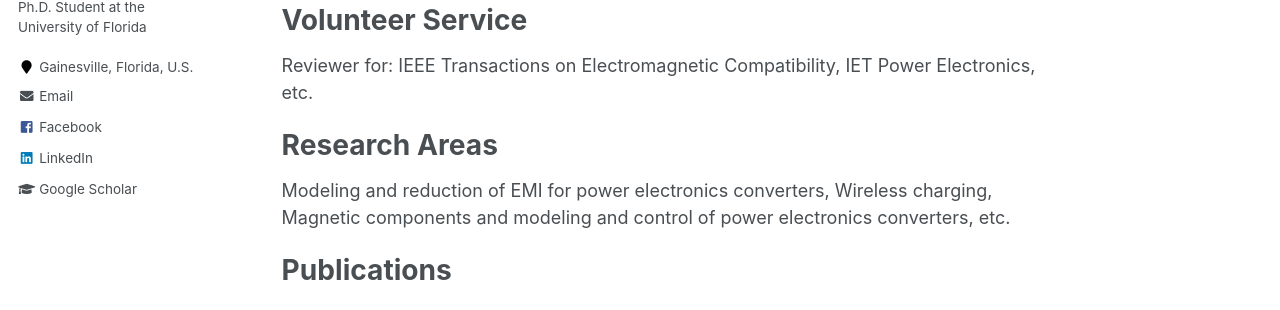
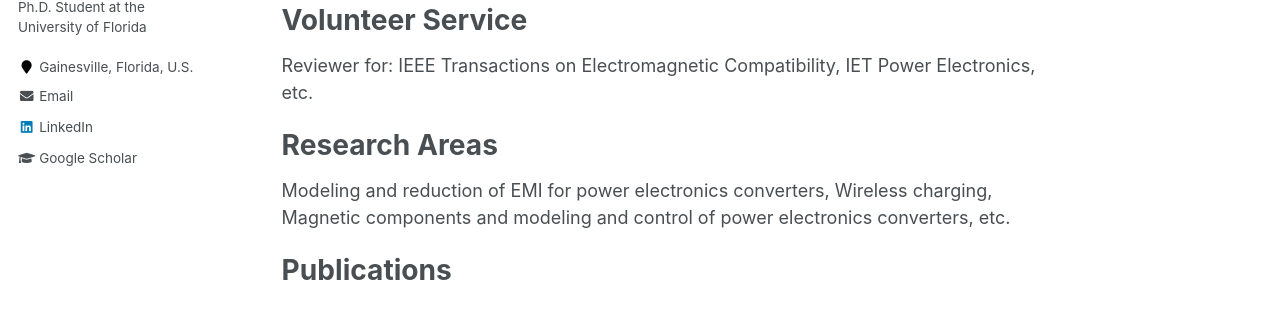
Before and after one commit to slionnnnnn/yanwenlai, a Jekyll site: the page built from _pages/about.md, in a window 1280 px wide. Shown: the part 338-648 px from the top of the page. Built offline with Jekyll 4.4.1, drawn with Linux system fonts in a browser that asks for light colours.

Commit message:
Update _config.yml

```diff
--- a/_config.yml
+++ b/_config.yml
@@ -94,7 +94,7 @@ author:
   codepen          :
   dribbble         :
   flickr           :
-  facebook         : "profile.php?id=100024571883628"
+  facebook         : #"profile.php?id=100024571883628"
   foursquare       :
   github           : #"academicpages"
   google_plus      :
```
